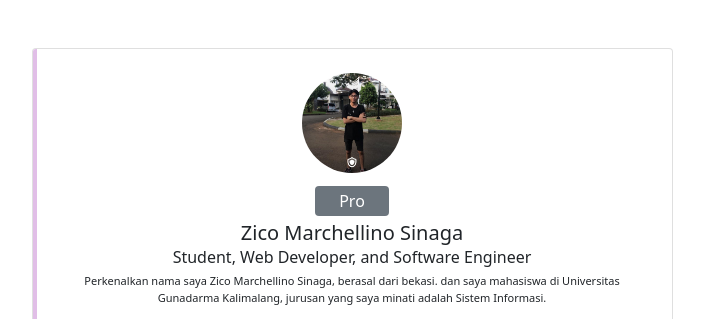
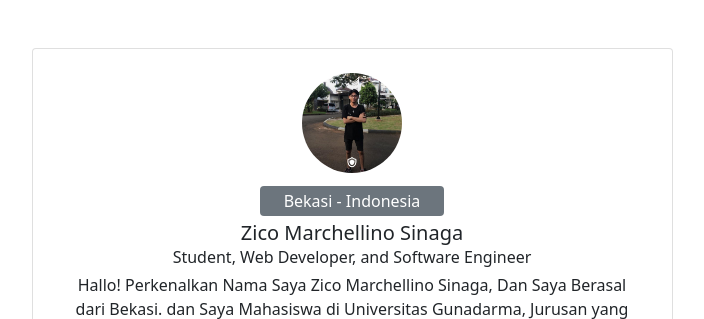
Before and after one commit to zicomarchellinos/zicomarchellinos, a plain HTML site: page index.html in a window 1280 px wide. Shown: the top 319 px of the page, without its empty margins (288-992 px from the left). Drawn offline with nearby package versions, Linux system fonts and the light colour scheme.

Commit message:
Update index.html

```diff
--- a/index.html
+++ b/index.html
@@ -10,7 +10,6 @@ body {
   background-size: cover;
 }
 </style>
-<link rel="stylesheet" href="/c.css">
 <link rel="stylesheet" href="https://cdn.jsdelivr.net/npm/bootstrap@5.0.0-beta1/dist/css/bootstrap.min.css">
 <link rel="stylesheet" href="https://cdn.jsdelivr.net/npm/bootstrap@5.0.0-beta1/dist/js/bootstrap.bundle.min.js">
 <link rel="stylesheet" href="https://cdnjs.cloudflare.com/ajax/libs/jquery/3.2.1/jquery.min.js">
@@ -29,12 +28,15 @@ body {
                 </div>
 
                 <div class="text-center mt-3">
-                    <span class="bg-secondary p-1 px-4 rounded text-white">Pro</span>
+                    <span class="bg-secondary p-1 px-4 rounded text-white">Bekasi - Indonesia</span>
                     <h5 class="mt-2 mb-0">Zico Marchellino Sinaga</h5>
                     <span>Student, Web Developer, and Software Engineer</span>
 
                     <div class="px-4 mt-1">
-                        <p class="fonts"> Perkenalkan nama saya Zico Marchellino Sinaga, berasal dari bekasi. dan saya mahasiswa di Universitas Gunadarma Kalimalang, jurusan yang saya minati adalah Sistem Informasi. </p>
+                        <p class="fonts">Hallo!
+                        Perkenalkan Nama Saya Zico Marchellino Sinaga,
+                        Dan Saya Berasal dari Bekasi. dan Saya Mahasiswa di Universitas Gunadarma,
+                        Jurusan yang saya minati adalah Sistem Informasi. </p>
 
                     </div>
 
```
